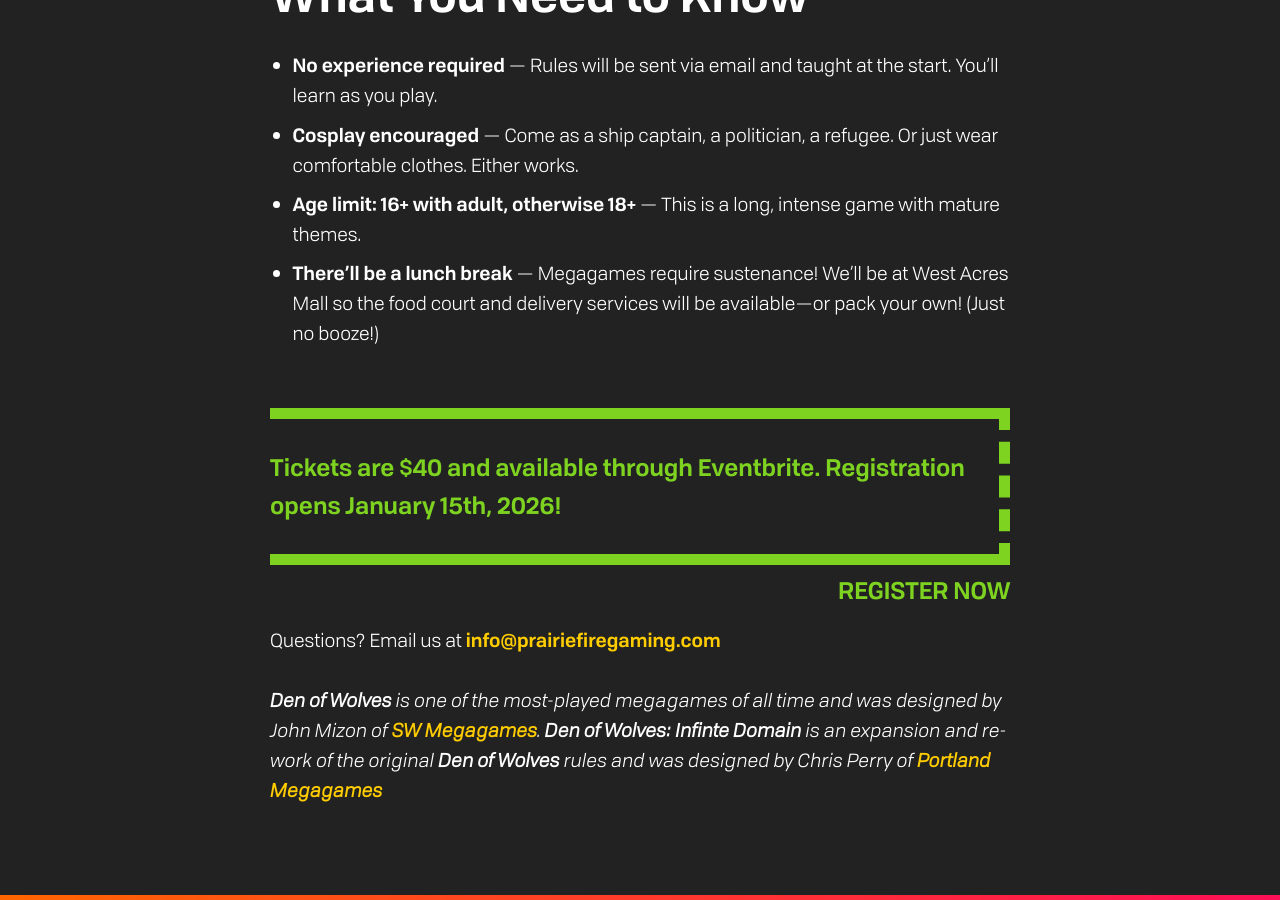
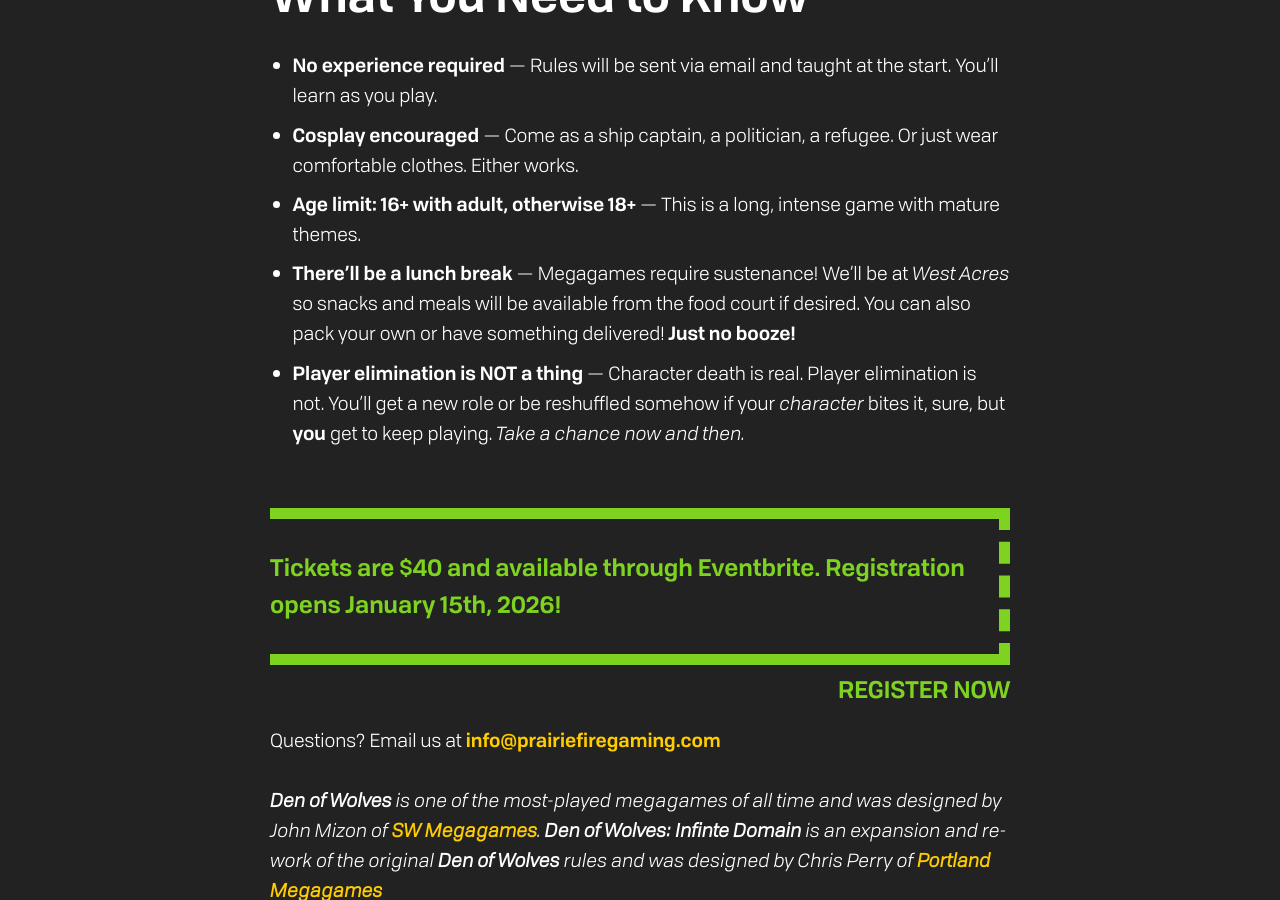
Before and after one commit to jedlimke/prairiefiregaming.com, a Jekyll site: the page built from megagames/den-of-wolves.md, in a window 1280 px wide and 900 px high, scrolled down 2126 px. Built offline with Jekyll 4.4.1, drawn with Linux system fonts in a browser that asks for light colours.

Commit message:
DOW adjs.

```diff
--- a/megagames/den-of-wolves.md
+++ b/megagames/den-of-wolves.md
@@ -38,7 +38,8 @@ You might be a ship captain coordinating with engineers to keep the lights on. Y
 - **No experience required** — Rules will be sent via email and taught at the start. You'll learn as you play.
 - **Cosplay encouraged** — Come as a ship captain, a politician, a refugee. Or just wear comfortable clothes. Either works.
 - **Age limit: 16+ with adult, otherwise 18+** — This is a long, intense game with mature themes.
-- **There'll be a lunch break** — Megagames require sustenance! We'll be at West Acres Mall so the food court and delivery services will be available—or pack your own! (Just no booze!)
+- **There'll be a lunch break** — Megagames require sustenance! We'll be at _West Acres_ so snacks and meals will be available from the food court if desired. You can also pack your own or have something delivered! __Just no booze!__
+- **Player elimination is NOT a thing** — Character death is real. Player elimination is not. You'll get a new role or be reshuffled somehow if your _character_ bites it, sure, but **you** get to keep playing. _Take a chance now and then._
 
 {::nomarkdown}
 <a href="https://www.eventbrite.com" class="callout cta" data-label="Register Now">
```
